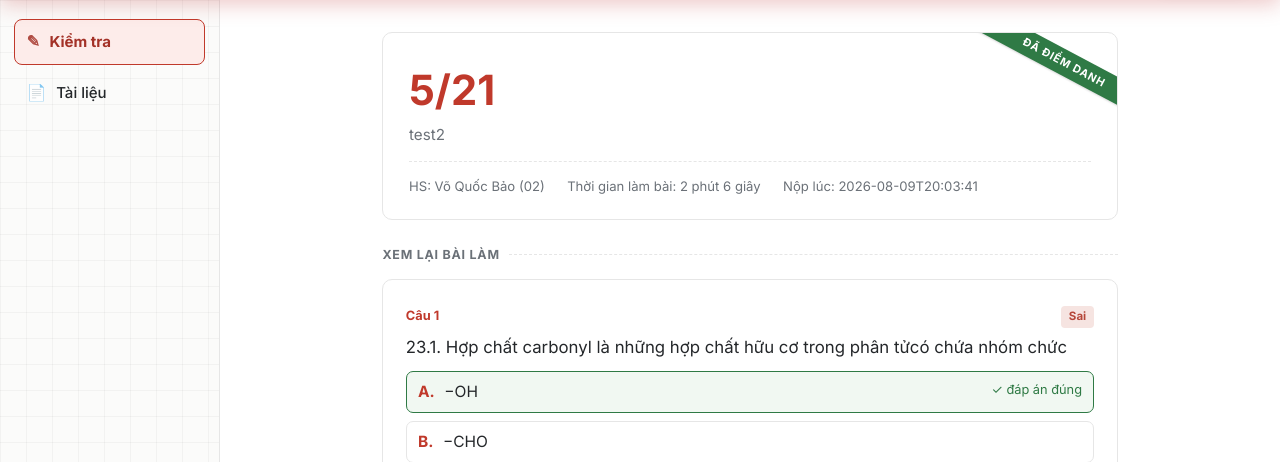
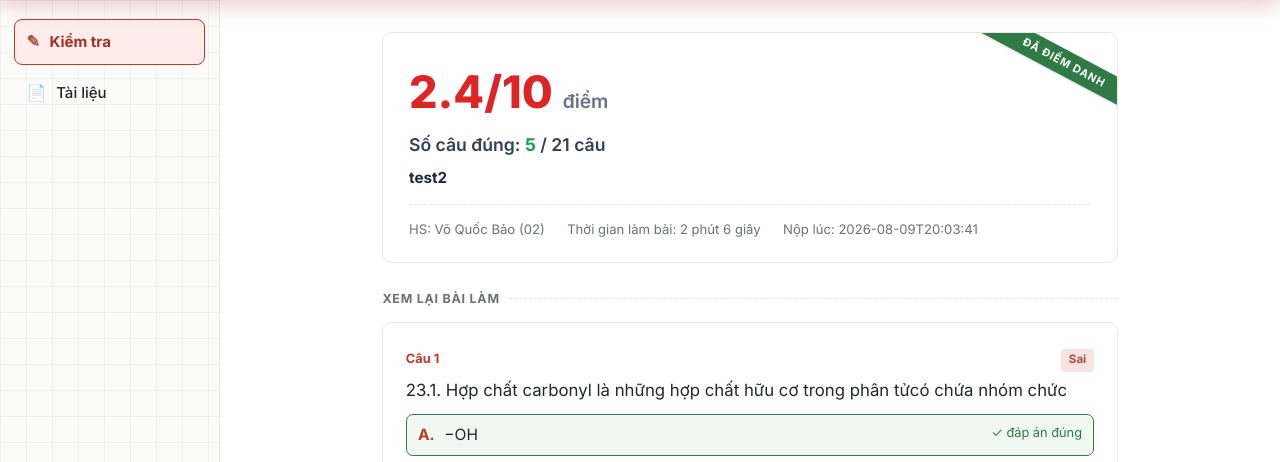
Before and after one commit to BaoVo1126/hethongbaitap-nguyenkhuyen, a Flask app: page /result/1 in a window 1280 px wide. Shown: the part 69-531 px from the top of the page. Run offline with Flask 3, Linux system fonts and the light colour scheme; data comes from the database, SQL or seed files in the repository.

Commit message:
Update result.html

```diff
--- a/templates/result.html
+++ b/templates/result.html
@@ -1,8 +1,18 @@
 {% extends "base.html" %}
 {% block content %}
   <div class="stub">
-    <div class="score-big">{{ submission['score'] }}/{{ submission['total'] }}</div>
-    <div class="score-sub">{{ exam['title'] }}</div>
+    <!-- 1. HIỂN THỊ ĐIỂM TỔNG TRÊN THANG ĐIỂM 10 Ở DÒNG ĐẦU TIÊN -->
+    <div class="score-big" style="color: #dc2626; font-size: 2.8rem; font-weight: 800; margin-bottom: 0.2rem;">
+      {{ "%.1f"|format(submission['score'] / submission['total'] * 10) }}/10 <span style="font-size: 1.2rem; font-weight: 600; color: #64748b;">điểm</span>
+    </div>
+
+    <!-- 2. HIỂN THỊ SỐ CÂU ĐÚNG TRÊN TỔNG SỐ CÂU Ở DÒNG DƯỚI -->
+    <div class="score-sub" style="font-size: 1.1rem; font-weight: 600; color: #334155; margin-bottom: 0.5rem;">
+      Số câu đúng: <span style="color: #16a34a; font-weight: 700;">{{ submission['score'] }}</span> / {{ submission['total'] }} câu
+    </div>
+
+    <div class="score-sub" style="font-weight: 700; color: #1e293b;">{{ exam['title'] }}</div>
+
     <div class="stub-meta">
       <span>HS: {{ test['student_name'] }} ({{ test['student_code'] }})</span>
       {% if duration_str %}<span>Thời gian làm bài: {{ duration_str }}</span>{% endif %}
```
